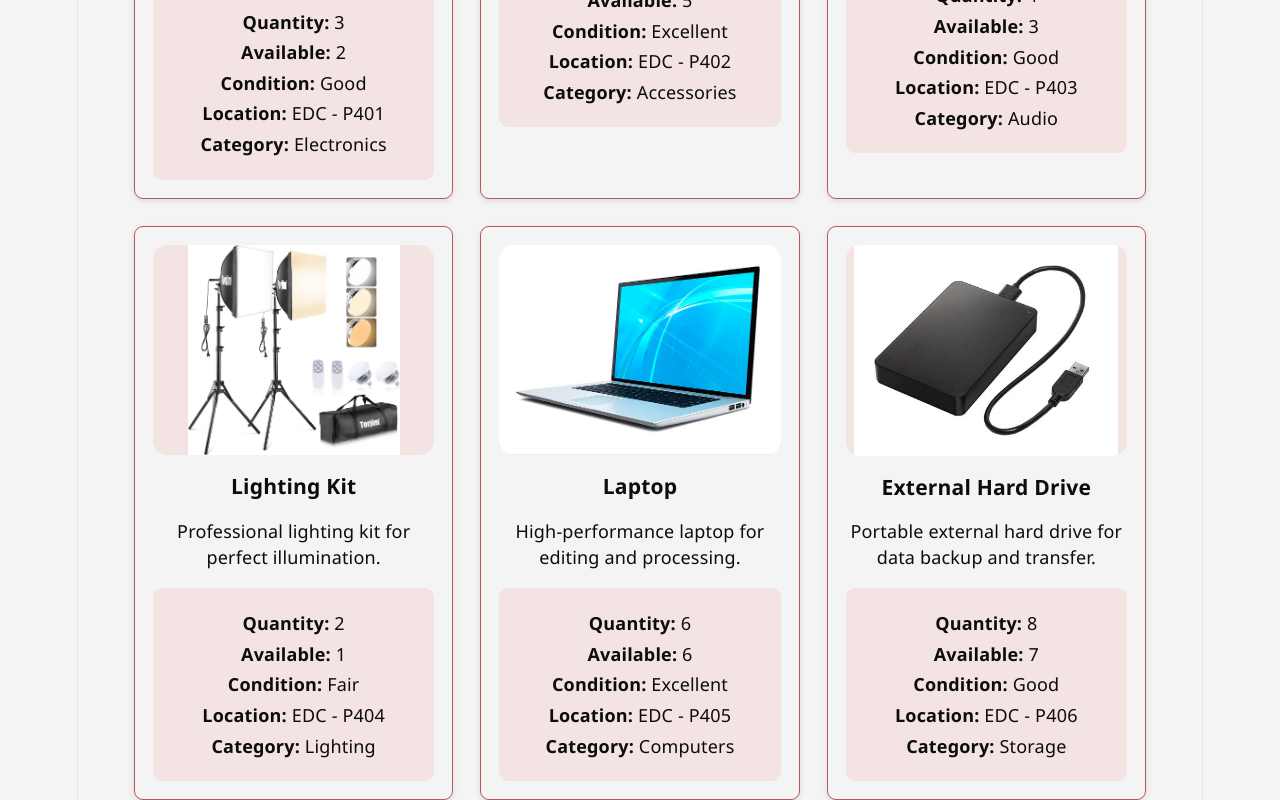
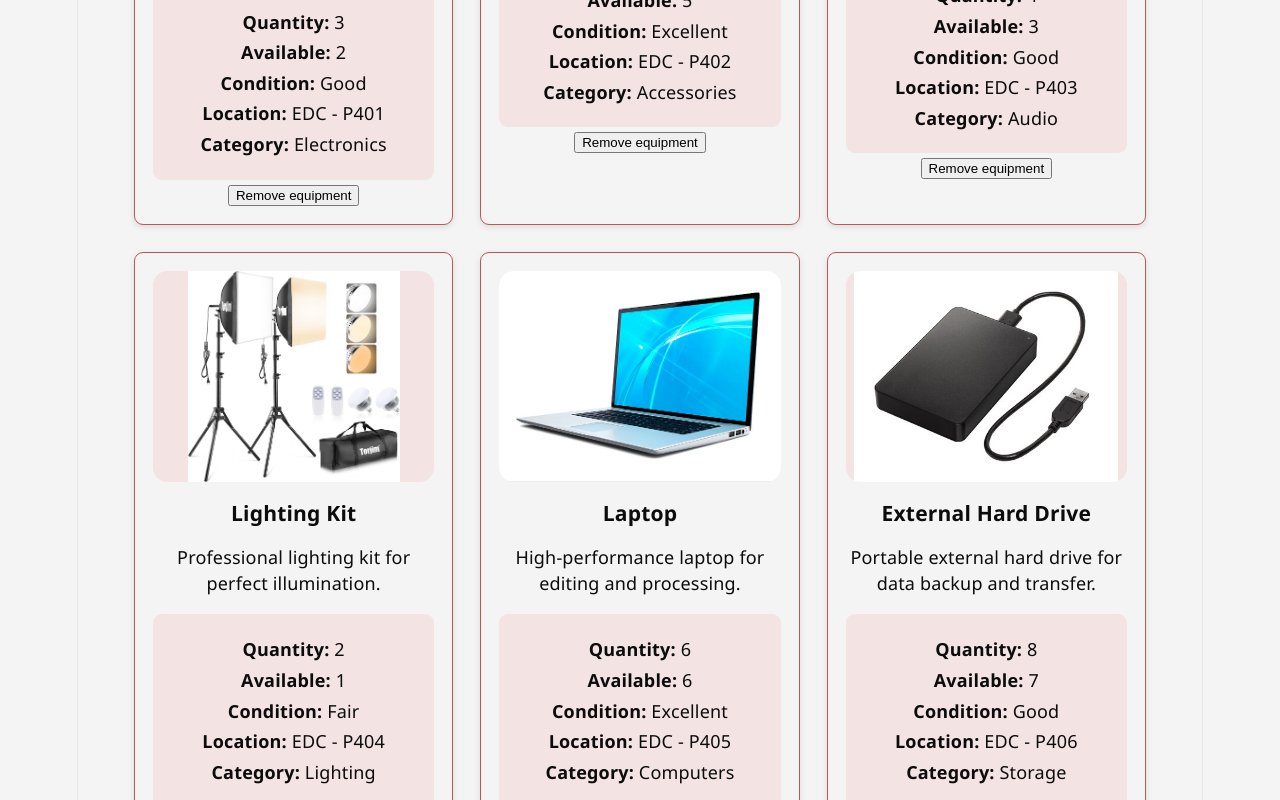
Before and after one commit to emaglaque2-rrc/full-stack-project-group-4, a React (Vite) app: page / in a window 1280 px wide. Shown: the part 800-1600 px from the top of the page. Built offline with nearby package versions, Linux system fonts and the light colour scheme.

Commit message:
Connected each equipment card to the removal handler.

```diff
--- a/src/components/equipment-inventory/EquipmentInventory.tsx
+++ b/src/components/equipment-inventory/EquipmentInventory.tsx
@@ -63,6 +63,7 @@ function EquipmentInventory({
                     <EquipmentItem
                         key={equipment.id}
                         equipment={equipment}
+                        onRemove={() => handleRemoveEquipment(equipment.id)}
                     />
                 ))}
             </div>
```
